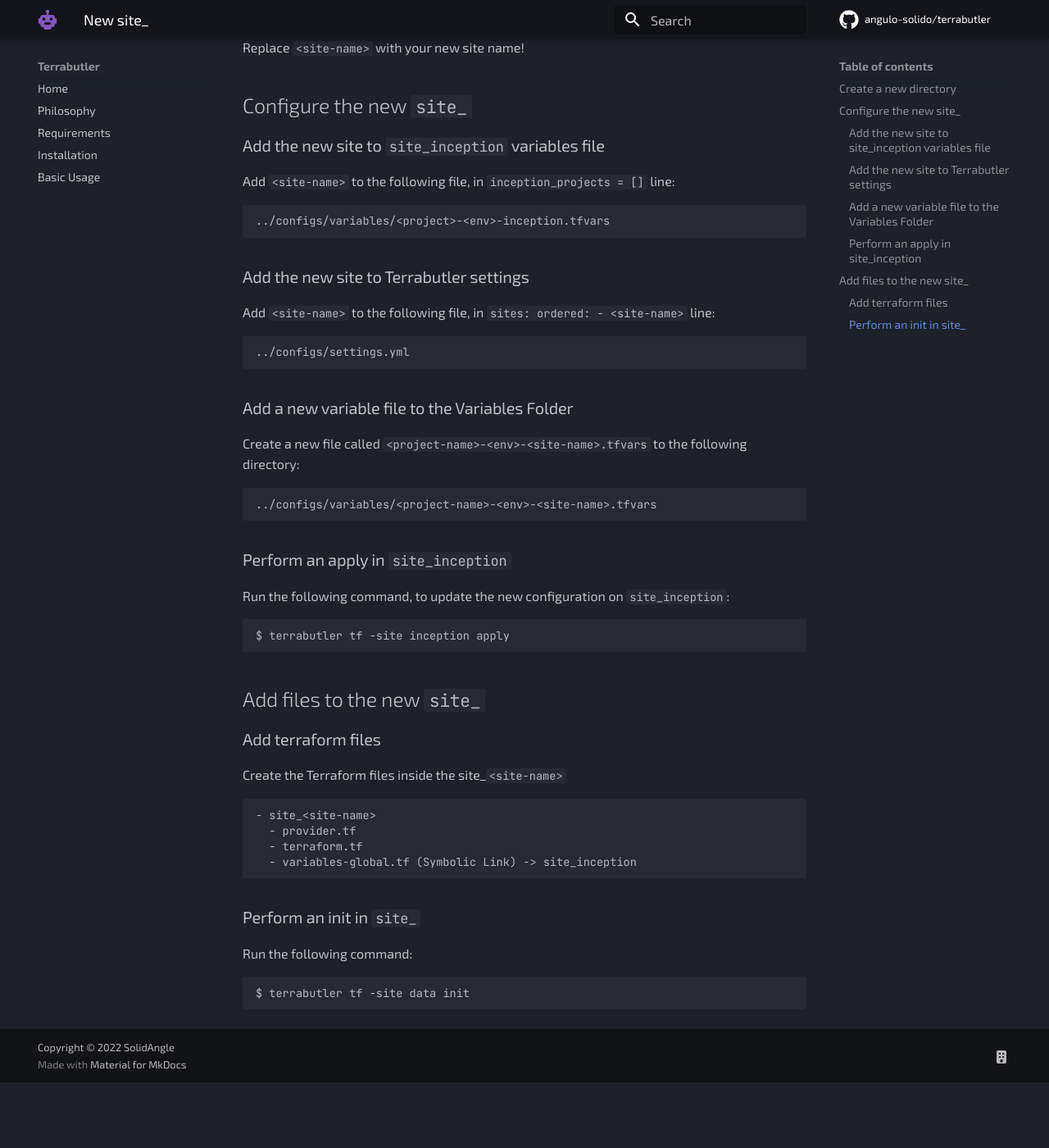
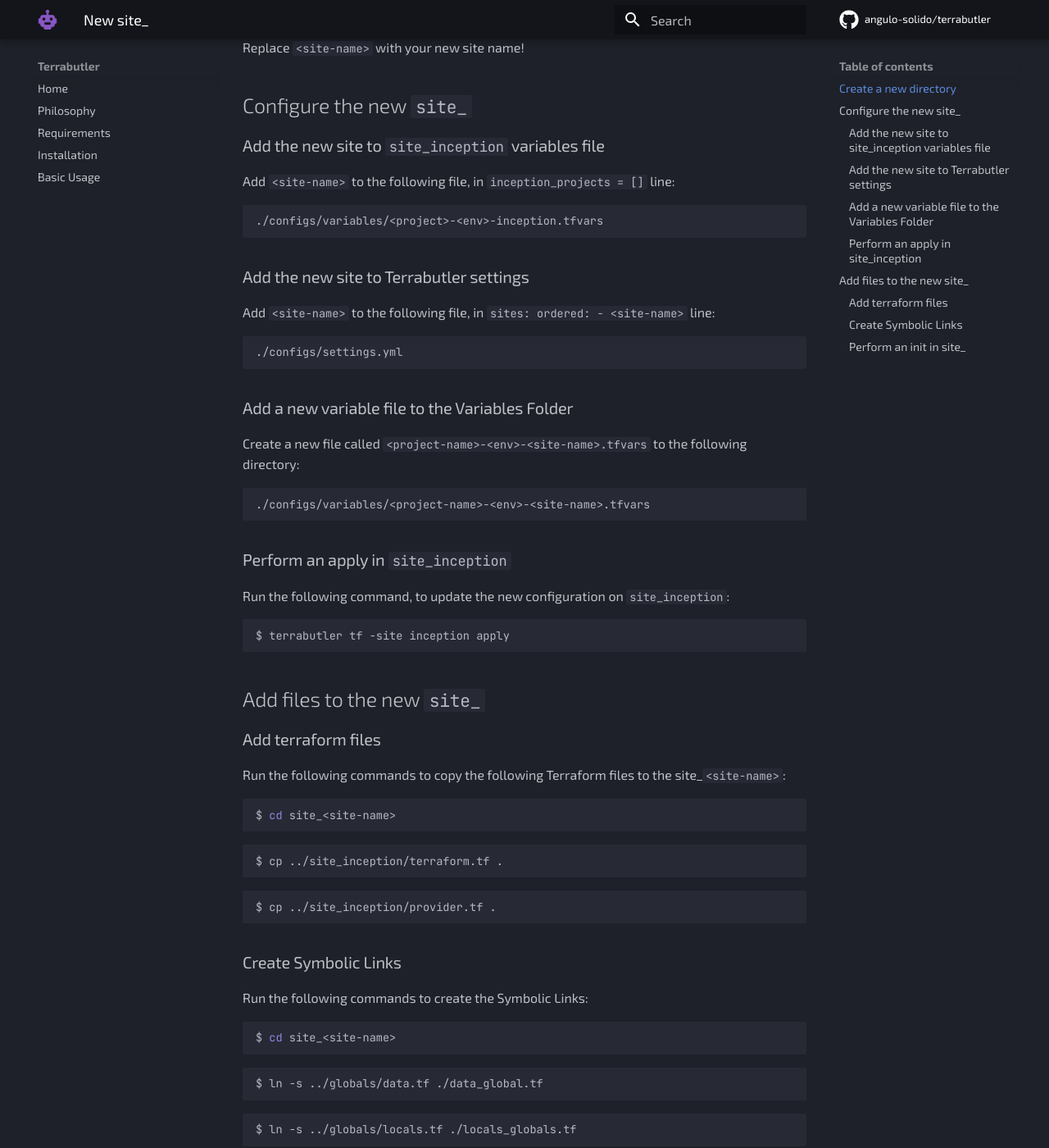
Before and after one commit to montblu/terrabutler, an MkDocs documentation site: the page built from docs/new-site_.md, in a window 1280 px wide and 1400 px high, scrolled down 346 px. Shown: the whole window at 82% size. Built offline with MkDocs 1.6.1 and Material for MkDocs 9.7.7, drawn with Linux system fonts in a browser that asks for light colours; comment, search, counter and statistics services are not loaded; before the commit the page ends 1666 px from its top, so only the background shows below that; some of the changed text lies outside the part shown.

Commit message:
update new-site.md

````diff
--- a/docs/new-site_.md
+++ b/docs/new-site_.md
@@ -18,7 +18,7 @@
 Add `<site-name>` to the following file, in `inception_projects = []` line:
 
 ```
-../configs/variables/<project>-<env>-inception.tfvars
+./configs/variables/<project>-<env>-inception.tfvars
 ```
 
 ### Add the new site to Terrabutler settings
@@ -26,7 +26,7 @@
 Add `<site-name>` to the following file, in `sites: ordered: - <site-name>` line:
 
 ```
-../configs/settings.yml
+./configs/settings.yml
 ```
 
 ### Add a new variable file to the Variables Folder
@@ -34,7 +34,7 @@
 Create a new file called `<project-name>-<env>-<site-name>.tfvars` to the following directory:
 
 ```
-../configs/variables/<project-name>-<env>-<site-name>.tfvars
+./configs/variables/<project-name>-<env>-<site-name>.tfvars
 ```
 
 ### Perform an apply in `site_inception`
@@ -49,15 +49,37 @@
 
 ### Add terraform files
 
-Create the Terraform files inside the site_`<site-name>`
+Run the following commands to copy the following Terraform files to the site_`<site-name>`:
 
-```
-- site_<site-name>
-  - provider.tf
-  - terraform.tf
-  - variables-global.tf (Symbolic Link) -> site_inception
+```shell
+$ cd site_<site-name>
 ```
 
+```shell
+$ cp ../site_inception/terraform.tf .
+```
+
+```shell
+$ cp ../site_inception/provider.tf .
+```
+
+### Create Symbolic Links
+
+Run the following commands to create the Symbolic Links:
+
+```shell
+$ cd site_<site-name>
+```
+
+```shell
+$ ln -s ../globals/data.tf ./data_global.tf
+```
+```shell
+$ ln -s ../globals/locals.tf ./locals_globals.tf
+```
+```shell
+$ $ ln -s ../globals/variables.tf ./variables_globals.tf
+```
 ### Perform an init in `site_`
 
 Run the following command:
````
